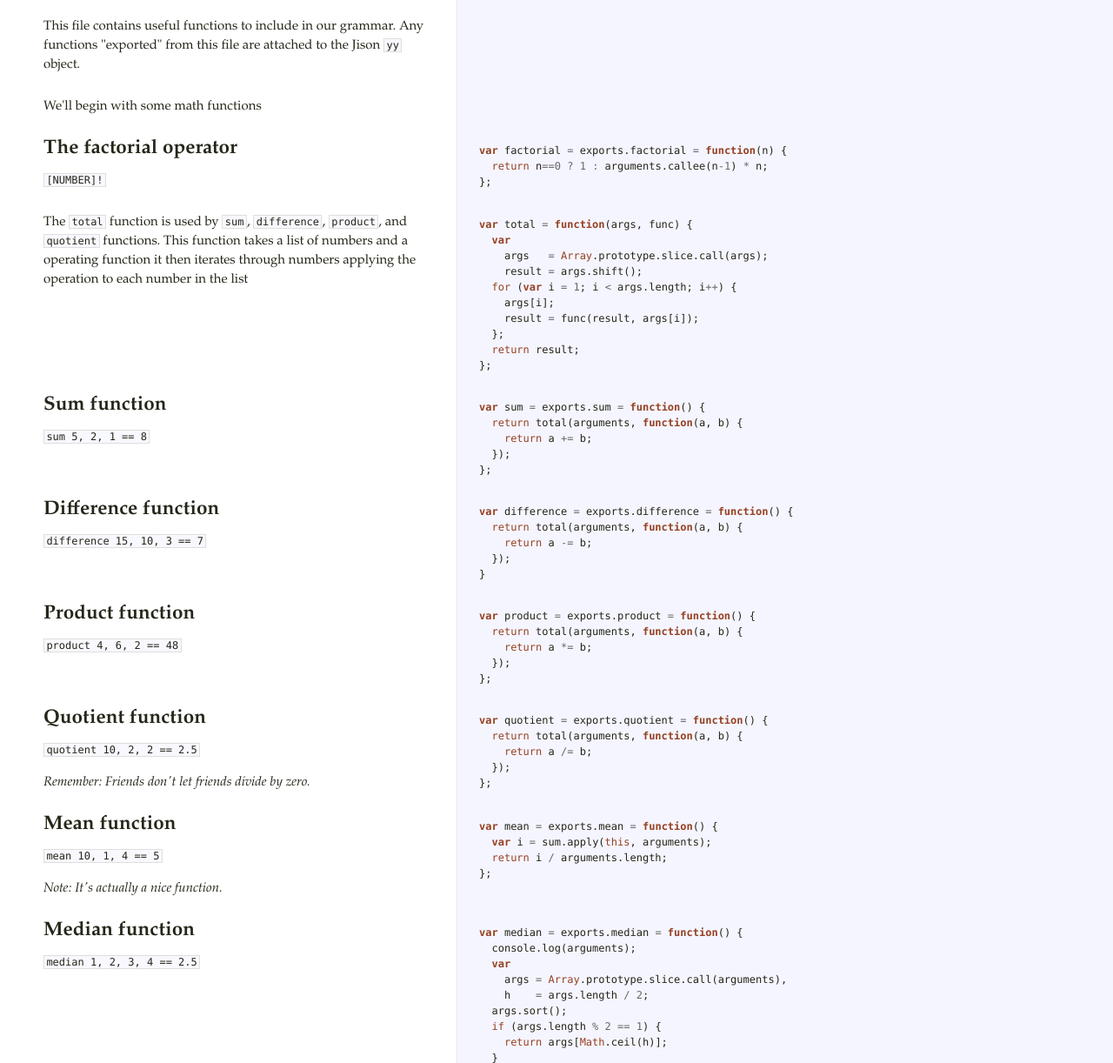
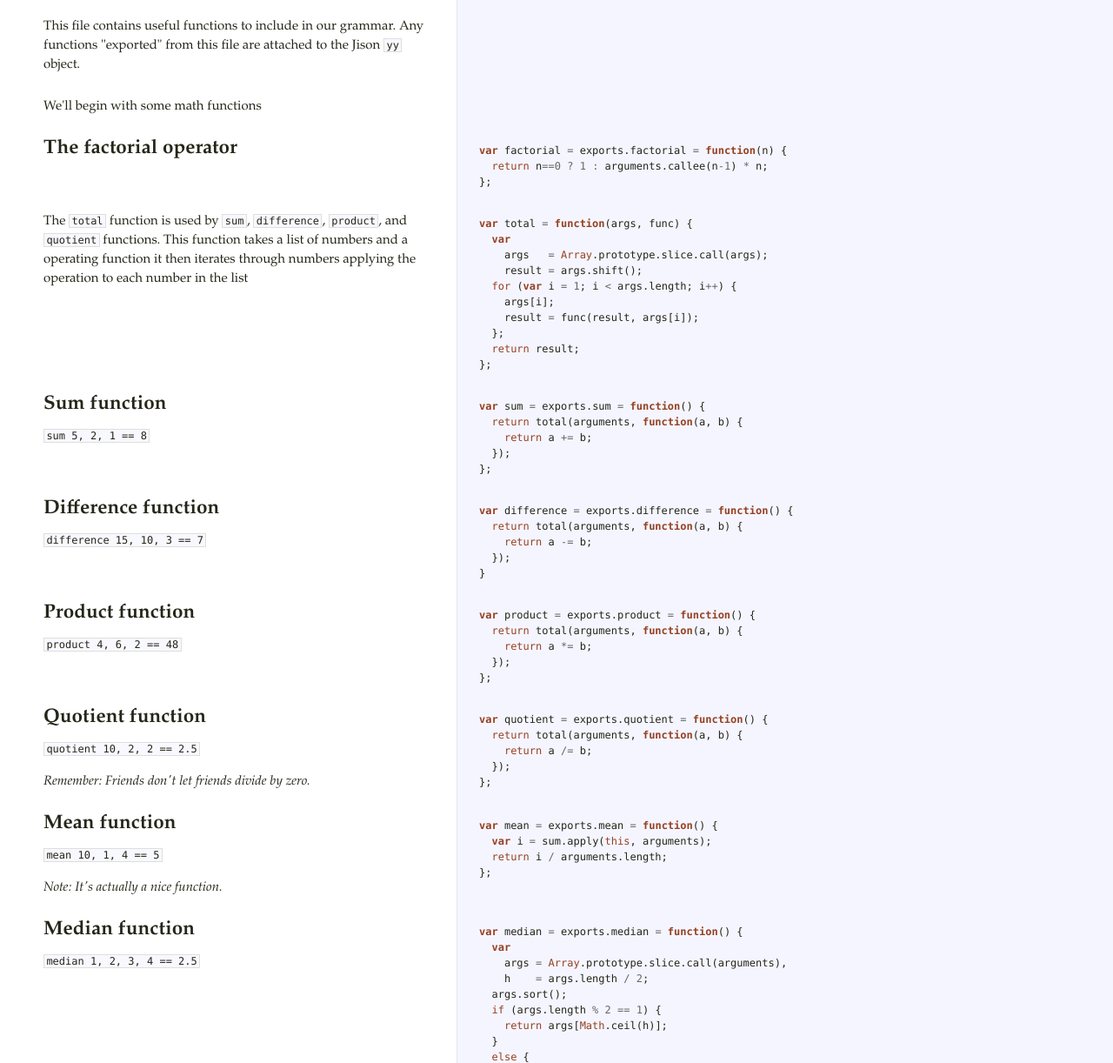
Before and after one commit to hansoksendahl/slogo, a plain HTML site: page docs/scope.html in a window 1280 px wide. Shown: the part 78-1300 px from the top of the page at 87% size. Drawn offline with Linux system fonts and the light colour scheme.

Commit message:
built on: Fri Apr 15 2011 15:45:00 GMT-0700 (PDT)

```diff
--- a/docs/scope.html
+++ b/docs/scope.html
@@ -1,7 +1,5 @@
 <!DOCTYPE html>  <html> <head>   <title>scope.js</title>   <meta http-equiv="content-type" content="text/html; charset=UTF-8">   <link rel="stylesheet" media="all" href="docco.css" /> </head> <body>   <div id="container">     <div id="background"></div>            <div id="jump_to">         Jump To &hellip;         <div id="jump_wrapper">           <div id="jump_page">                                           <a class="source" href="grammar.html">                 grammar.js               </a>                                           <a class="source" href="scope.html">                 scope.js               </a>                        </div>         </div>       </div>          <table cellpadding="0" cellspacing="0">       <thead>         <tr>           <th class="docs">             <h1>               scope.js             </h1>           </th>           <th class="code">           </th>         </tr>       </thead>       <tbody>                               <tr id="section-1">             <td class="docs">               <div class="pilwrap">                 <a class="pilcrow" href="#section-1">&#182;</a>               </div>               <p>This file contains useful functions to include in our grammar.  Any functions
-"exported" from this file are attached to the Jison <code>yy</code> object.</p>             </td>             <td class="code">               <div class="highlight"><pre></pre></div>             </td>           </tr>                               <tr id="section-2">             <td class="docs">               <div class="pilwrap">                 <a class="pilcrow" href="#section-2">&#182;</a>               </div>               <p>We'll begin with some math functions</p>             </td>             <td class="code">               <div class="highlight"><pre></pre></div>             </td>           </tr>                               <tr id="section-3">             <td class="docs">               <div class="pilwrap">                 <a class="pilcrow" href="#section-3">&#182;</a>               </div>               <h2>The factorial operator</h2>
-
-<p><code>[NUMBER]!</code></p>             </td>             <td class="code">               <div class="highlight"><pre><span class="kd">var</span> <span class="nx">factorial</span> <span class="o">=</span> <span class="nx">exports</span><span class="p">.</span><span class="nx">factorial</span> <span class="o">=</span> <span class="kd">function</span><span class="p">(</span><span class="nx">n</span><span class="p">)</span> <span class="p">{</span>
+"exported" from this file are attached to the Jison <code>yy</code> object.</p>             </td>             <td class="code">               <div class="highlight"><pre></pre></div>             </td>           </tr>                               <tr id="section-2">             <td class="docs">               <div class="pilwrap">                 <a class="pilcrow" href="#section-2">&#182;</a>               </div>               <p>We'll begin with some math functions</p>             </td>             <td class="code">               <div class="highlight"><pre></pre></div>             </td>           </tr>                               <tr id="section-3">             <td class="docs">               <div class="pilwrap">                 <a class="pilcrow" href="#section-3">&#182;</a>               </div>               <h2>The factorial operator</h2>             </td>             <td class="code">               <div class="highlight"><pre><span class="kd">var</span> <span class="nx">factorial</span> <span class="o">=</span> <span class="nx">exports</span><span class="p">.</span><span class="nx">factorial</span> <span class="o">=</span> <span class="kd">function</span><span class="p">(</span><span class="nx">n</span><span class="p">)</span> <span class="p">{</span>
   <span class="k">return</span> <span class="nx">n</span><span class="o">==</span><span class="mi">0</span> <span class="o">?</span> <span class="mi">1</span> <span class="o">:</span> <span class="nx">arguments</span><span class="p">.</span><span class="nx">callee</span><span class="p">(</span><span class="nx">n</span><span class="o">-</span><span class="mi">1</span><span class="p">)</span> <span class="o">*</span> <span class="nx">n</span><span class="p">;</span>
 <span class="p">};</span></pre></div>             </td>           </tr>                               <tr id="section-4">             <td class="docs">               <div class="pilwrap">                 <a class="pilcrow" href="#section-4">&#182;</a>               </div>               <p>The <code>total</code> function is used by <code>sum</code>, <code>difference</code>, <code>product</code>, and
 <code>quotient</code> functions.  This function takes a list of numbers and a operating
@@ -51,7 +49,6 @@
 <span class="p">};</span></pre></div>             </td>           </tr>                               <tr id="section-10">             <td class="docs">               <div class="pilwrap">                 <a class="pilcrow" href="#section-10">&#182;</a>               </div>               <h2>Median function</h2>
 
 <p><code>median 1, 2, 3, 4 == 2.5</code></p>             </td>             <td class="code">               <div class="highlight"><pre><span class="kd">var</span> <span class="nx">median</span> <span class="o">=</span> <span class="nx">exports</span><span class="p">.</span><span class="nx">median</span> <span class="o">=</span> <span class="kd">function</span><span class="p">()</span> <span class="p">{</span>
-  <span class="nx">console</span><span class="p">.</span><span class="nx">log</span><span class="p">(</span><span class="nx">arguments</span><span class="p">);</span>
   <span class="kd">var</span>
     <span class="nx">args</span> <span class="o">=</span> <span class="nb">Array</span><span class="p">.</span><span class="nx">prototype</span><span class="p">.</span><span class="nx">slice</span><span class="p">.</span><span class="nx">call</span><span class="p">(</span><span class="nx">arguments</span><span class="p">),</span>
     <span class="nx">h</span>    <span class="o">=</span> <span class="nx">args</span><span class="p">.</span><span class="nx">length</span> <span class="o">/</span> <span class="mi">2</span><span class="p">;</span>
```
Also changed, not shown: index.html (line endings or trailing spaces).
